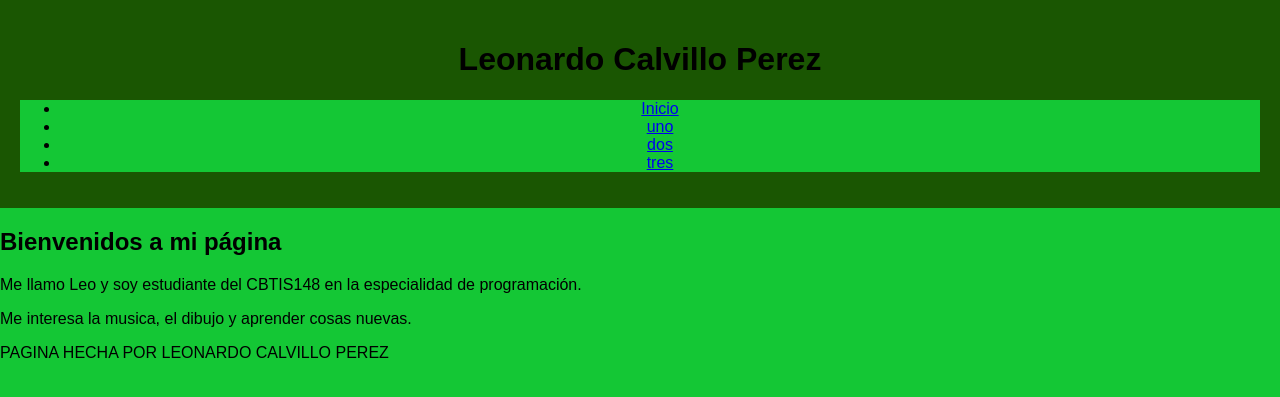
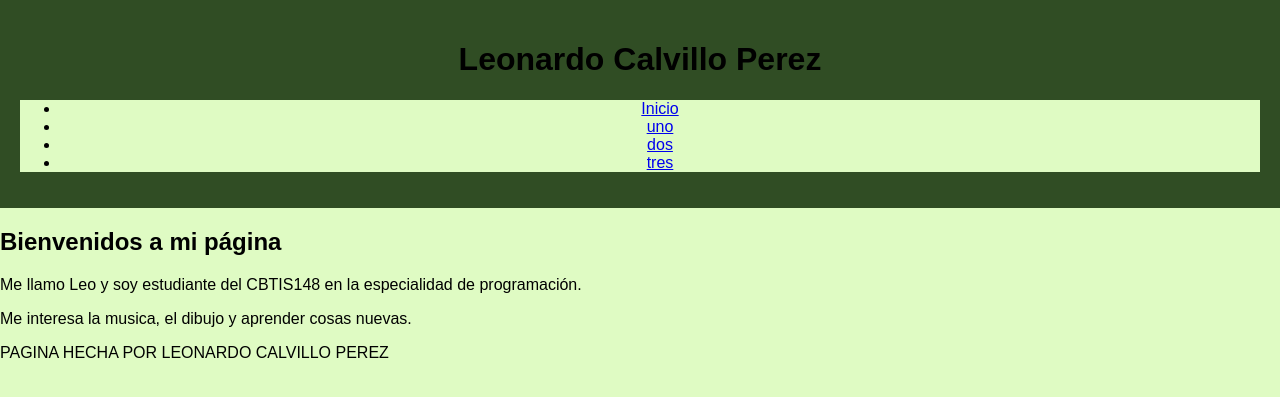
Before and after one commit to LeonardoCalvilloPerez/LCP, a Django app: page / in a window 1280 px wide. Shown: the top 397 px of the page. Run offline with Django 5.2, Linux system fonts and the light colour scheme.

Commit message:
modifique diseño de la web

```diff
--- a/Calvillo/static/Calvillo/estilos.css
+++ b/Calvillo/static/Calvillo/estilos.css
@@ -1,13 +1,13 @@
 body {
     font-family: Arial, sans-serif;
     margin: 0;
-    background-color: #14c735;
+    background-color: #dffbc3;
     color: #000000;
 }
 
 /* ENCABEZADO */
 header {
-    background-color: rgb(26, 86, 2);
+    background-color: rgb(48, 77, 36);
     color: black;
     text-align: center;
     padding: 20px;
@@ -15,7 +15,7 @@
 
 /* MENÚ */
 nav {
-    background-color: #14c735;
+    background-color: #dffbc3;
 nav ul {
     list-style: none;
     padding: 0;
@@ -33,7 +33,7 @@
 }
 
 nav a:hover {
-    color: #b8ff6c;
+    color: #dffbc3;
 }
 
 /* CONTENIDO PRINCIPAL */
@@ -46,7 +46,7 @@
 }
 
 .bienvenida h2 {
-    color: rgb(16, 79, 2);
+    color: rgb(48, 77, 36);
 }
 
 .bienvenida p {
@@ -56,7 +56,7 @@
 
 /* PIE DE PÁGINA */
 footer {
-    background-color: rgb(21, 88, 3);
+    background-color: rgb(48, 77, 36);
     color: white;
     text-align: center;
     padding: 15px;
```
